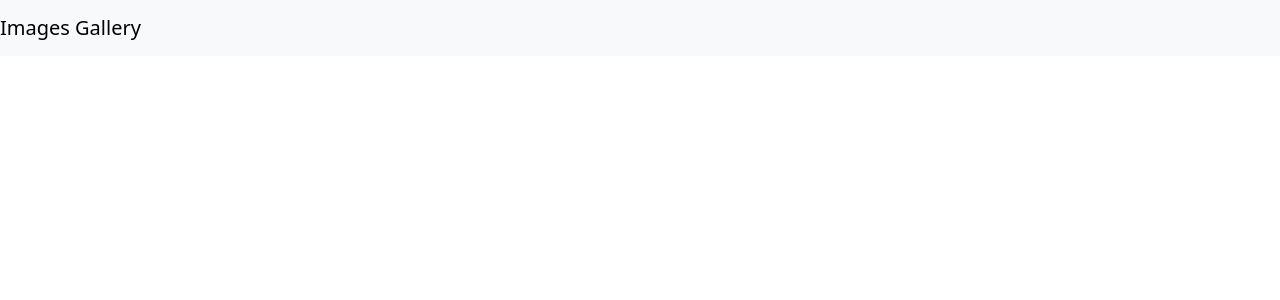
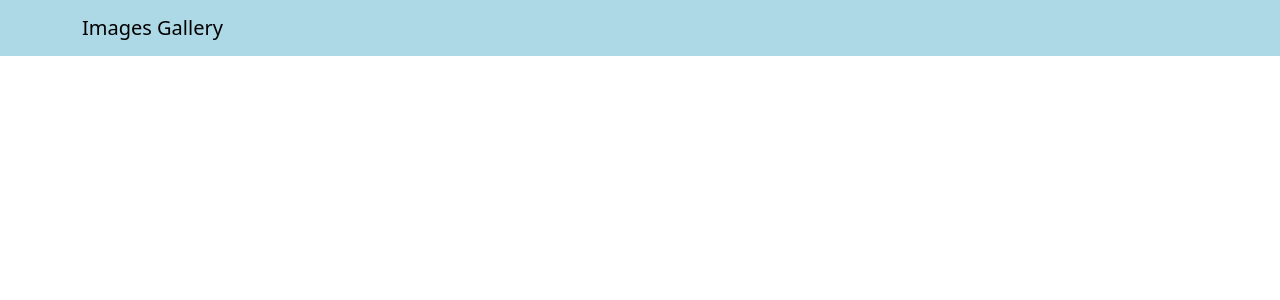
Before and after one commit to Prathit07/images-gallery-react-app, a React (Create React App) app in the folder frontend/: page / in a window 1280 px wide. Shown: the top 300 px of the page. Built offline with nearby package versions, Linux system fonts and the light colour scheme.

Commit message:
image_gallery:0.0.4     - Header component styling.

```diff
--- a/frontend/src/components/Header.js
+++ b/frontend/src/components/Header.js
@@ -1,11 +1,17 @@
 import React from "react";
-import { Navbar, NavbarBrand } from "react-bootstrap";
+import { Container, Navbar, NavbarBrand } from "react-bootstrap";
 
 const Header = (props) => {
-    const title = props.title
+  const title = props.title;
+  // ADD CSS
+  const navbarStyle = {
+    backgroundColor: "lightblue",
+  };
   return (
-    <Navbar bg="light" variant="light">
-      <NavbarBrand href="/">{ title }</NavbarBrand>
+    <Navbar style={navbarStyle} variant="light">
+      <Container>
+        <NavbarBrand href="/">{title}</NavbarBrand>
+      </Container>
     </Navbar>
   );
 };
```
